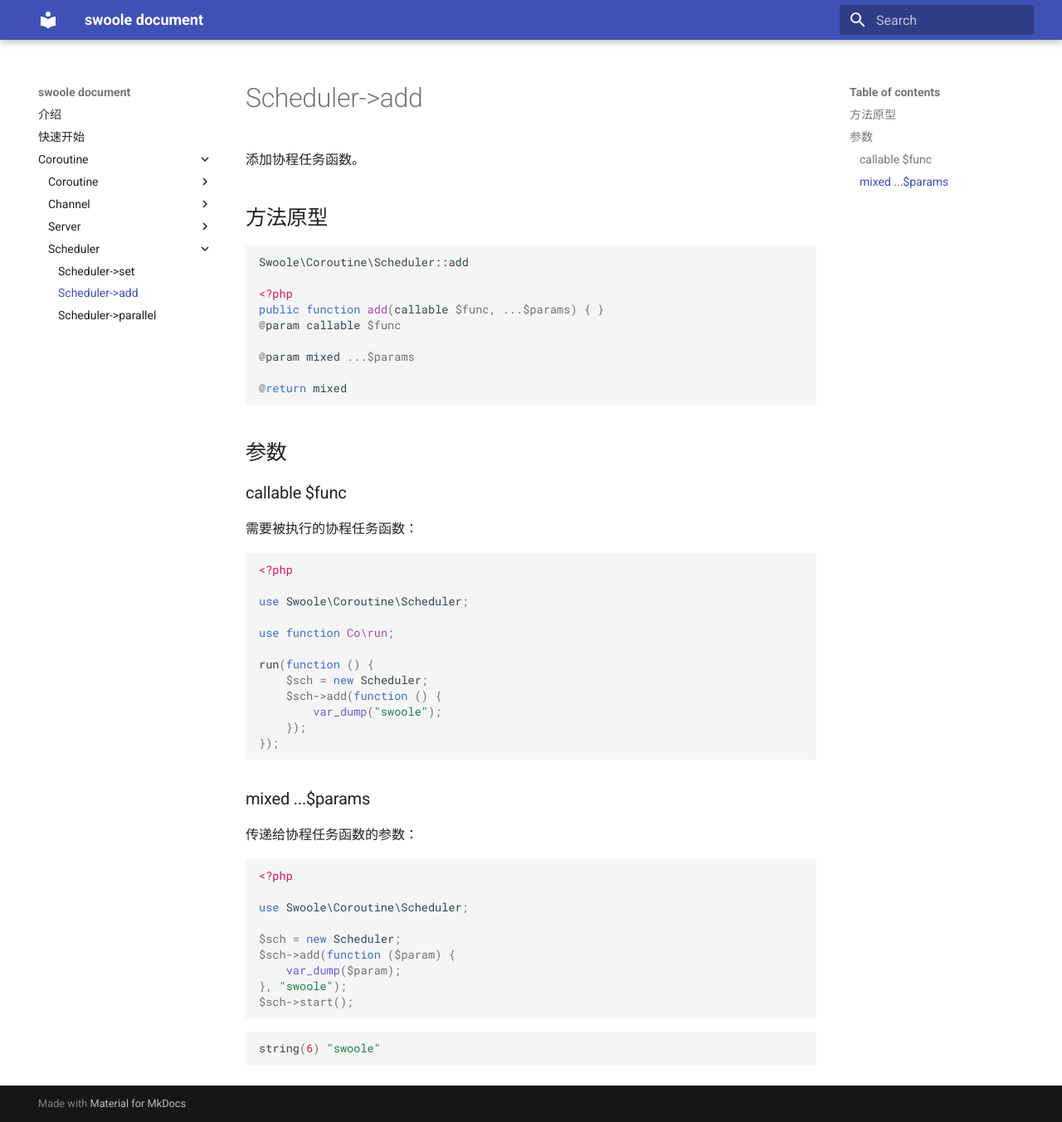
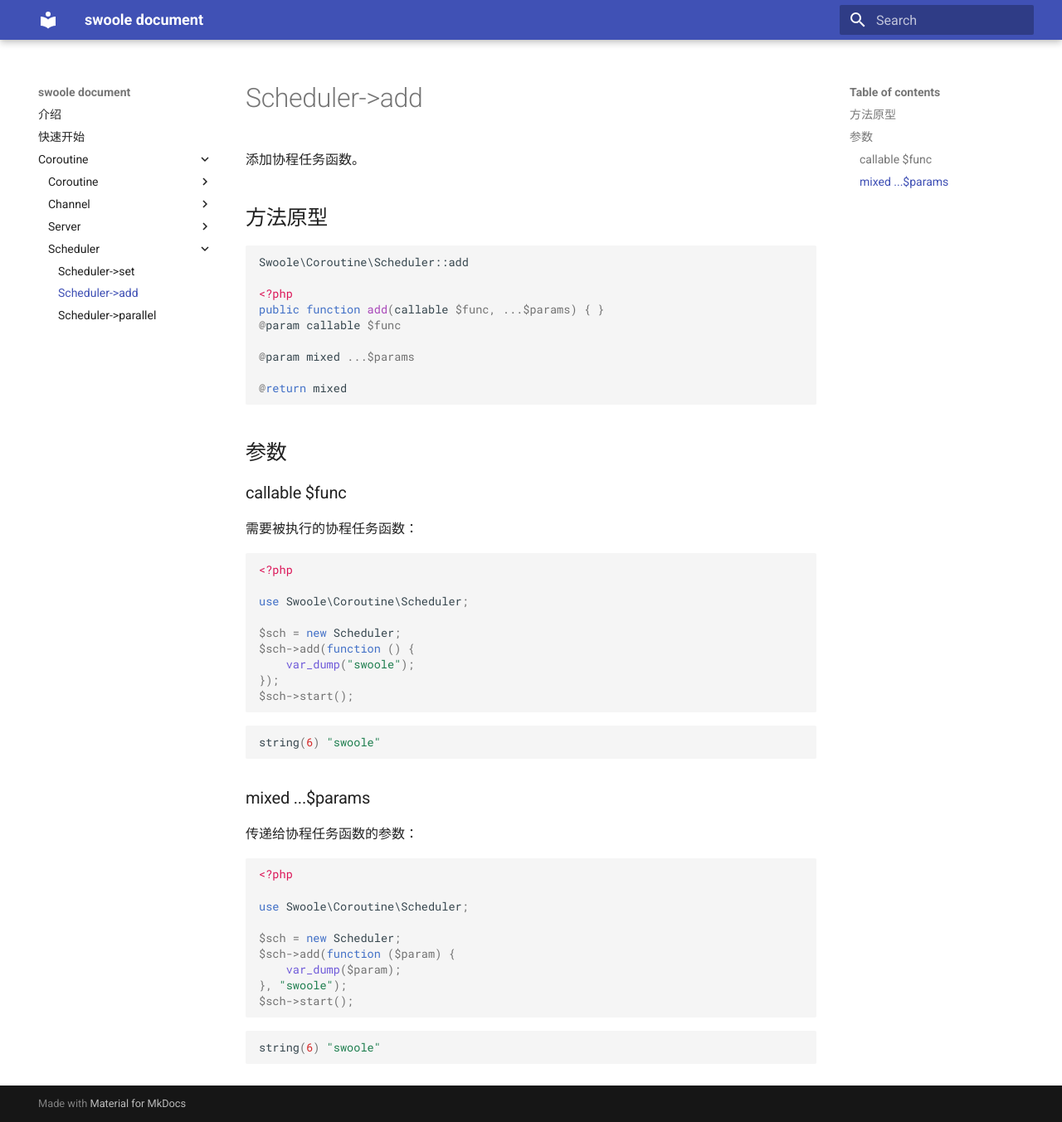
Before and after one commit to swooleo/docs, an MkDocs documentation site: the page built from docs/coroutine/scheduler/add.md, in a window 1280 px wide and 1353 px high. Shown: the whole window at 83% size. Built offline with MkDocs 1.6.1 and Material for MkDocs 9.7.7, drawn with Linux system fonts in a browser that asks for light colours.

Commit message:
update scheduler->add

````diff
--- a/docs/coroutine/scheduler/add.md
+++ b/docs/coroutine/scheduler/add.md
@@ -27,14 +27,15 @@
 
 use Swoole\Coroutine\Scheduler;
 
-use function Co\run;
+$sch = new Scheduler;
+$sch->add(function () {
+    var_dump("swoole");
+});
+$sch->start();
+```
 
-run(function () {
-    $sch = new Scheduler;
-    $sch->add(function () {
-        var_dump("swoole");
-    });
-});
+```shell
+string(6) "swoole"
 ```
 
 ### mixed ...$params
````
